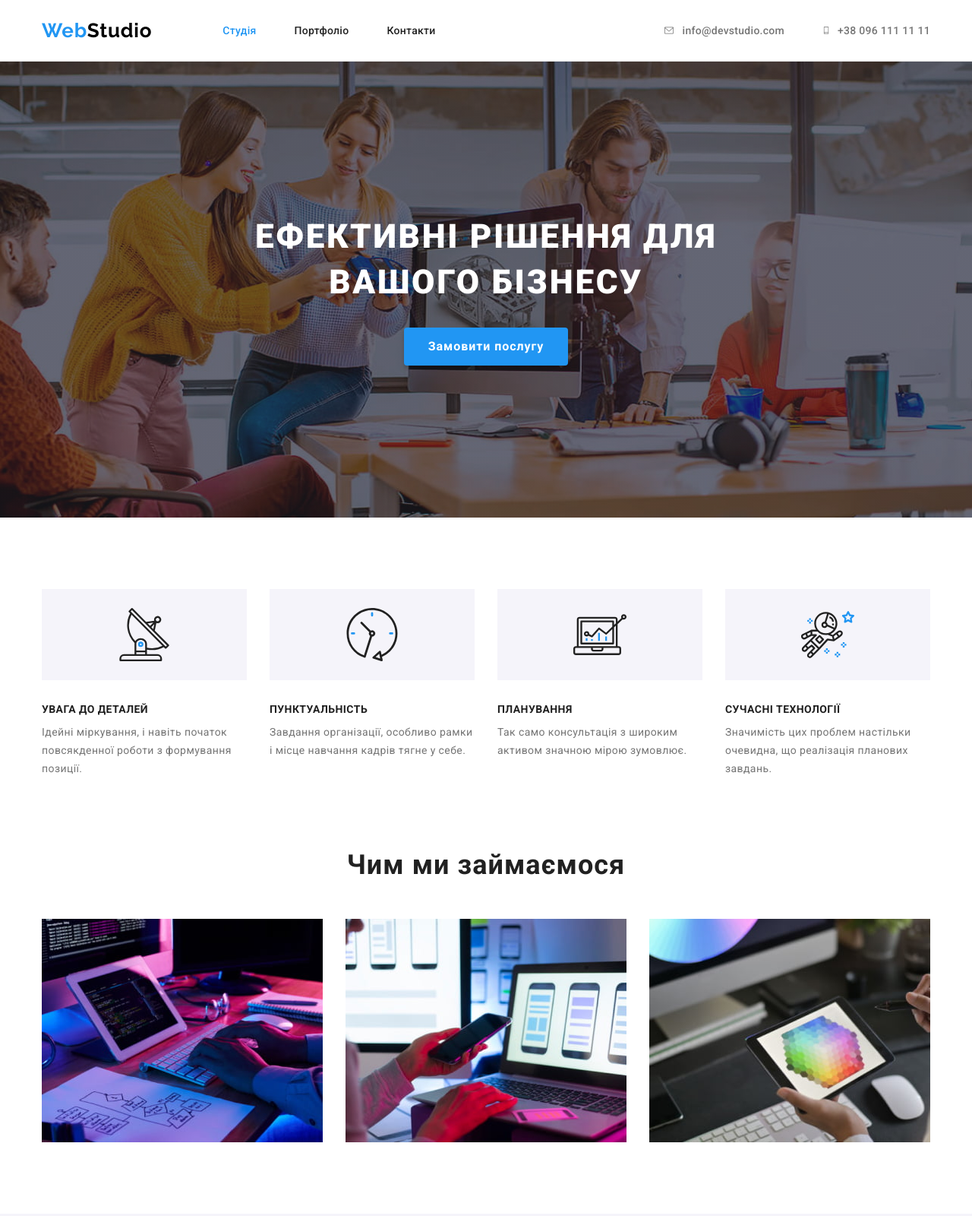
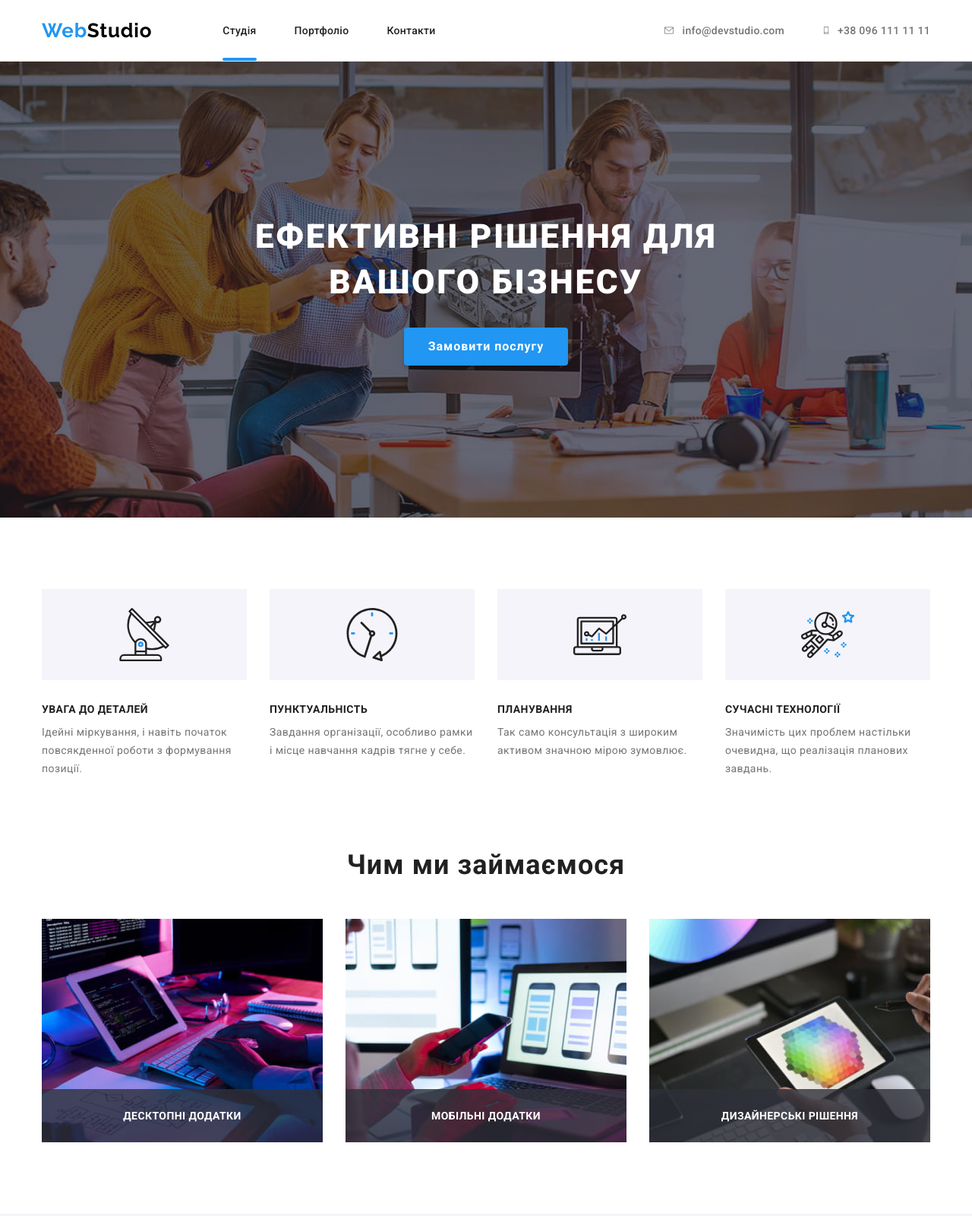
Before and after one commit to pberkut/goit-markup-hw-05, a plain HTML site: page index.html in a window 1280 px wide. Shown: the top 1600 px of the page at 76% size. Drawn offline with nearby package versions, Linux system fonts and the light colour scheme.

Commit message:
Add decoration text in index.html

```diff
--- a/css/styles.css
+++ b/css/styles.css
@@ -146,8 +146,12 @@ body {
   display: flex;
 }
 
-.main-nav .list-item+.list-item {
-  margin-left: 50px;
+.nav-item:not(:last-child) {
+  margin-right: 50px;
+}
+
+.nav-item {
+  position: relative;
 }
 
 .nav-link {
@@ -162,21 +166,35 @@ body {
   color: var(--main-txt-cl);
 }
 
-.header-contact {
+.nav-link-decoration {
+  position: absolute;
+  left: 0;
+  bottom: 0;
+
+  width: 100%;
+  height: 4px;
+
+  border-radius: 2px;
+  background-color: var(--accent-txt-cl);
+
+  opacity: 0;
+}
+
+.header-contacts {
   display: flex;
 }
 
-.header-contact .list-item+.list-item {
-  margin-left: 50px;
+.header-contacts-item:not(:last-child) {
+  margin-right: 50px;
 }
 
 .contact-link {
   display: flex;
   align-items: center;
   gap: 10px;
+
   padding-top: 32px;
   padding-bottom: 32px;
-
   font-weight: 500;
   font-size: 14px;
   line-height: calc(16 / 14);
@@ -188,15 +206,21 @@ body {
   fill: currentColor;
 }
 
-.current {
+.current+.nav-link-decoration {
   color: var(--accent-txt-cl);
+  opacity: 1;
 }
 
-.nav-link:hover,
-.nav-link:focus,
+/* .nav-link:hover+.nav-link-decoration {
+  opacity: 1;
+} */
+
+.nav-link:hover+.nav-link-decoration,
+.nav-link:focus+.nav-link-decoration,
 .contact-link:hover,
 .contact-link:focus {
   color: var(--accent-txt-cl);
+  opacity: 1;
 }
 
 /**
@@ -301,7 +325,7 @@ body {
   |============================
 */
 .about {
-  padding-bottom: 94px;
+  padding-top: 0px;
 }
 
 .about-list {
@@ -316,6 +340,32 @@ body {
   line-height: calc(42 / 36);
   text-align: center;
   letter-spacing: 0.03em;
+}
+
+.about-item {
+  position: relative;
+}
+
+.about-desc {
+  position: absolute;
+  bottom: 0;
+  left: 0;
+
+  display: flex;
+  justify-content: center;
+  align-items: center;
+
+  width: 100%;
+  height: 70px;
+
+  font-weight: var(--font-weight-bold);
+  font-size: 14px;
+  line-height: calc(16/14);
+  letter-spacing: 0.03em;
+  text-transform: uppercase;
+  color: var(--white-txt-cl);
+
+  background-color: rgba(47, 48, 58, 0.8);
 }
 
 /**
--- a/index.html
+++ b/index.html
@@ -29,19 +29,22 @@
           class="logo-header-span">Studio</span></a>
       <nav class="main-nav">
         <ul class="list">
-          <li class="list-item">
-            <a class="nav-link link current" href="./index.html">Студія</a>
+          <li class="nav-item">
+            <a class="nav-link current link" href="./index.html">Студія</a>
+            <div class="nav-link-decoration"></div>
           </li>
-          <li class="list-item">
+          <li class="nav-item">
             <a class="nav-link link" href="./portfolio.html">Портфоліо</a>
+            <div class="nav-link-decoration"></div>
           </li>
-          <li class="list-item">
+          <li class="nav-item">
             <a class="nav-link link" href="">Контакти</a>
+            <div class="nav-link-decoration"></div>
           </li>
         </ul>
       </nav>
-      <ul class="header-contact list">
-        <li class="list-item">
+      <ul class="header-contacts list">
+        <li class="header-contacts-item">
           <a class="contact-link link" href="mailto:info@devstudio.com">
             <svg class="contact-icon" width="16" height="12">
               <use href="./images/icons.svg#envelope"></use>
@@ -49,7 +52,7 @@
             info@devstudio.com
           </a>
         </li>
-        <li class="list-item">
+        <li class="header-contacts-item">
           <a class="contact-link link" href="tel:+380961111111">
             <svg class="contact-icon" width="10" height="16">
               <use href="./images/icons.svg#smartphone"></use>
@@ -114,21 +117,24 @@
       </div>
     </section>
     <!-- About section -->
-    <section class="about">
+    <section class="about section">
       <div class="container">
         <h2 class="about-title">Чим ми займаємося</h2>
         <ul class="about-list grid-set list">
           <li class="about-item grid-set-item">
             <img class="img" src="./images/about/box-1.jpg" alt="Написання коду HTML&CSS на компьютері" width="370"
               height="294" />
+            <p class="about-desc">Десктопні додатки</p>
           </li>
           <li class="about-item grid-set-item">
             <img class="img" src="./images/about/box-2.jpg" alt="Розробка мобільного додатка на компьютері." width="370"
               height="294" />
+            <p class="about-desc">Мобільні додатки</p>
           </li>
           <li class="about-item grid-set-item">
             <img class="img" src="./images/about/box-3.jpg" alt="На планшеті обирає колір перед компьютером."
               width="370" height="294" />
+            <p class="about-desc">Дизайнерські рішення</p>
           </li>
         </ul>
       </div>
```
Also changed, not shown: portfolio.html (+10 -7 lines).
